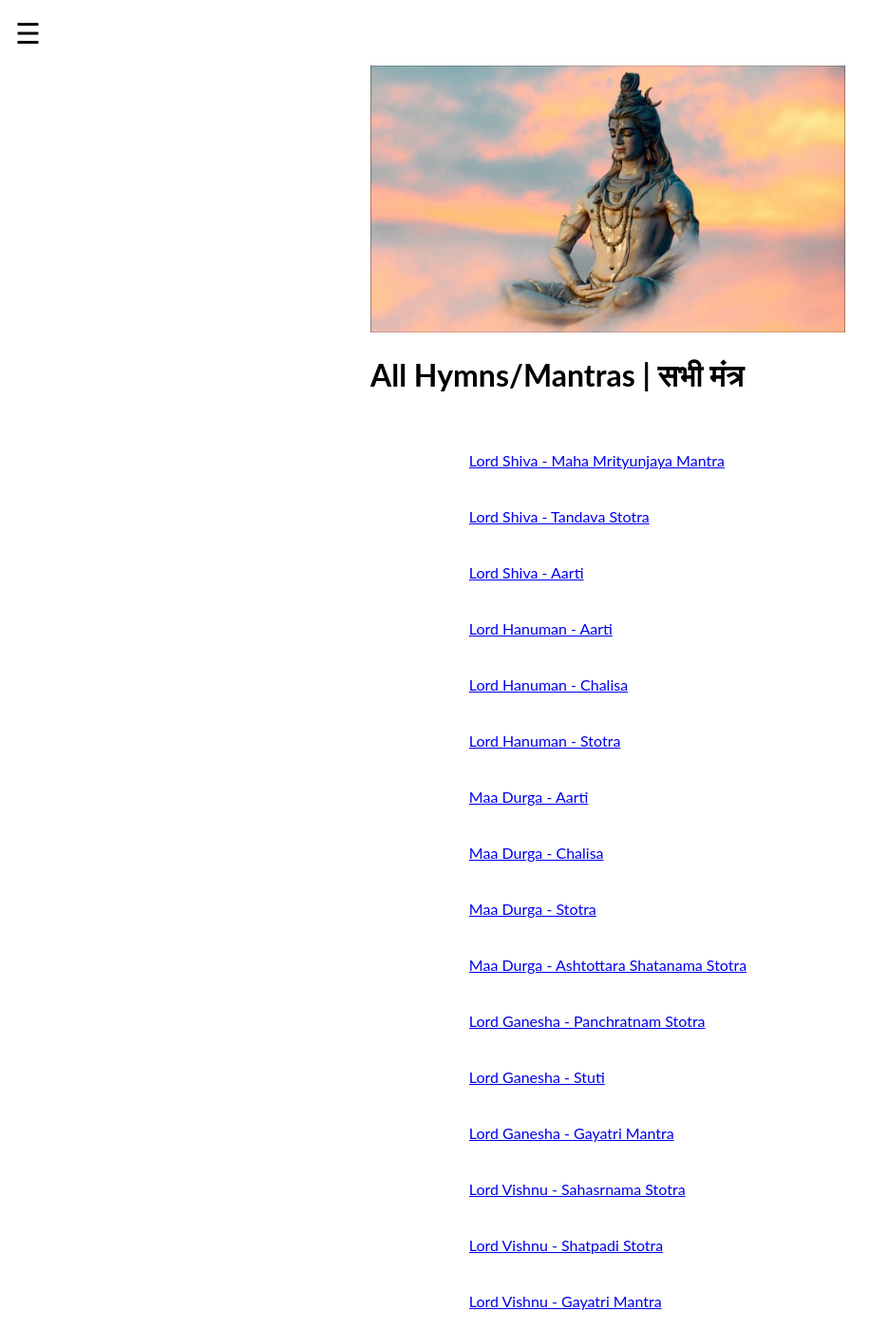
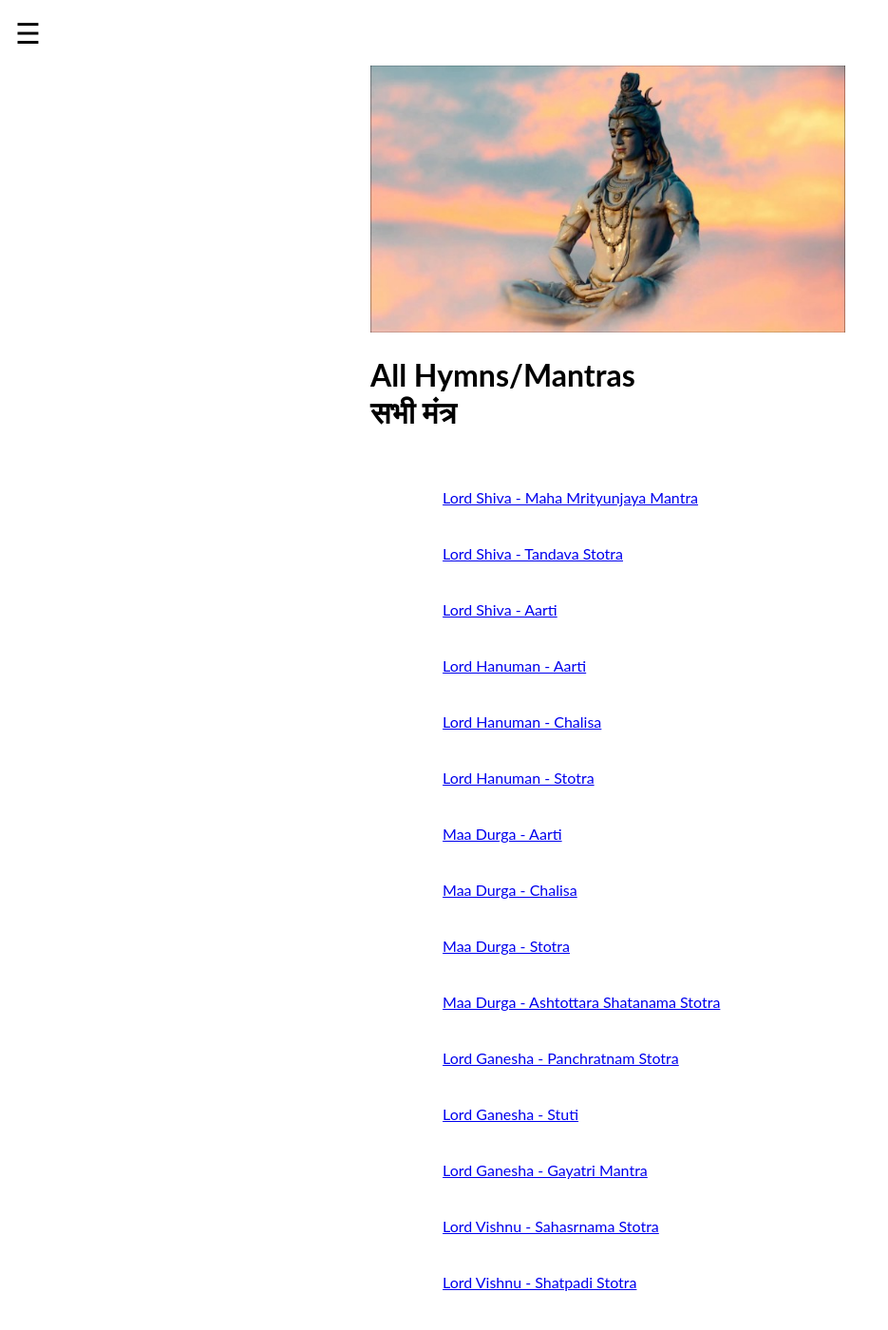
Before and after one commit to abhishekdjoshi/abhishekdjoshi.kclstr.io, a Jekyll site: the page mantras.html, which Jekyll copies as it is, in a window 1280 px wide and 1400 px high. Shown: the whole window at 95% size, without its empty margins (0-935 px from the left). Built offline with Jekyll 4.4.1, drawn with Linux system fonts in a browser that asks for light colours; a script that is not in the unit is left out; some of the changed text lies outside the part shown.

Commit message:
Update mantras.html

```diff
--- a/mantras.html
+++ b/mantras.html
@@ -147,7 +147,10 @@
         height="auto"
         alt="All Mantras - Devotion, Bhakti"
       />
-      <h1>All Hymns/Mantras | सभी मंत्र</h1>
+      <h1>
+        All Hymns/Mantras <br />
+        सभी मंत्र
+      </h1>
       <br />
 
       <table>
@@ -277,6 +280,13 @@
             >
           </td>
         </tr>
+        <tr>
+          <td>
+            <a href="/pages/lakshmi/mahalakshmi_ashtakam.html" target="_blank"
+              >Goddess Lakshmi - Mahalakshmi Ashtakam Stotra</a
+            >
+          </td>
+        </tr>
       </table>
 
       <br /><br />
```
